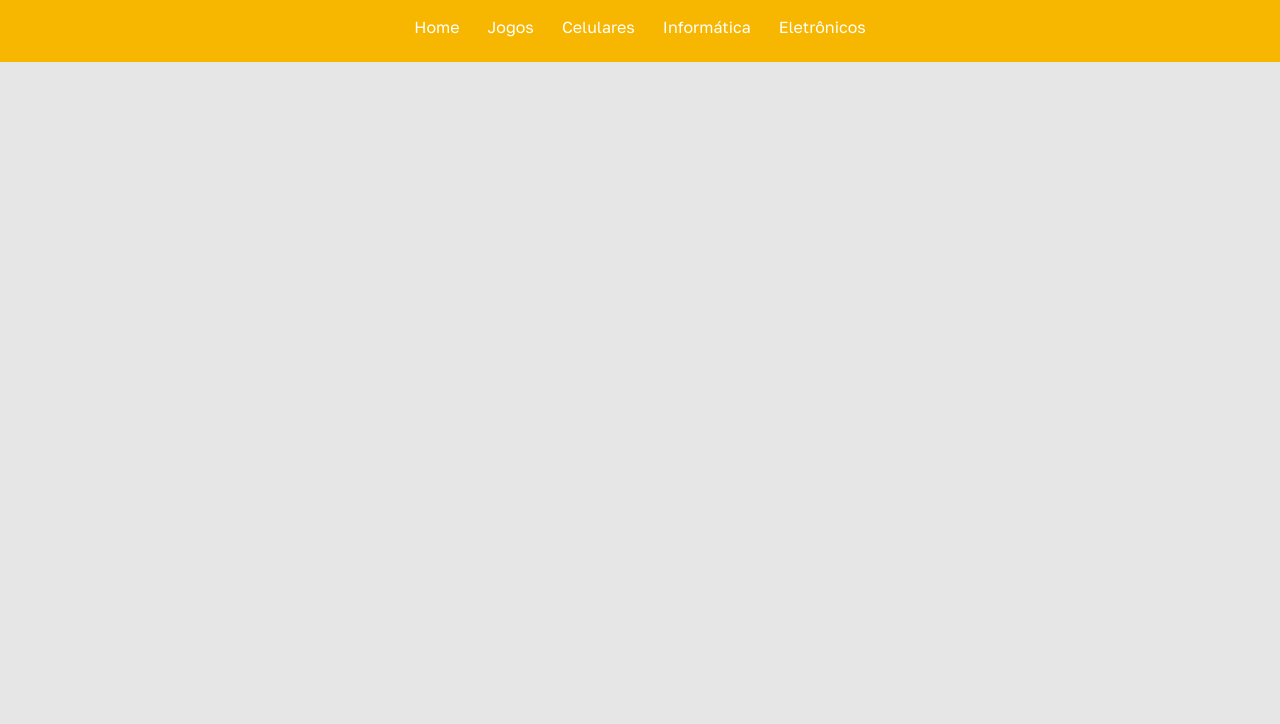
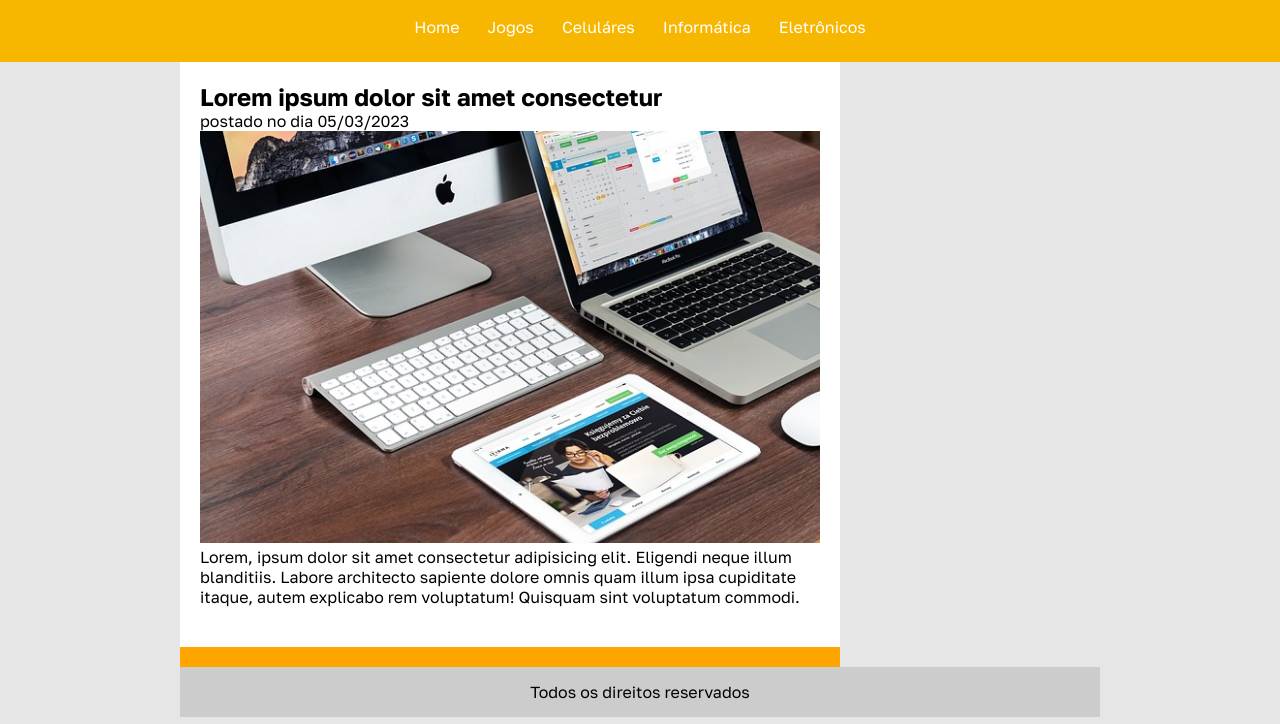
Before and after one commit to KaikeRochaDev/TecBlog, a plain HTML site: page index.html in a window 1280 px wide. Shown: the part 76-800 px from the top of the page. Drawn offline with Linux system fonts and the light colour scheme.

Commit message:
Part 2 of the TecBlog project

```diff
--- a/css/estilo.css
+++ b/css/estilo.css
@@ -21,6 +21,38 @@ body{
     padding: 10px;
 }
 
+#area-principal{
+    width: 920px;
+    margin: 0 auto;
+}
+
+#area-postagens, #area-lateral{
+    background-color: orange;
+}
+
+#area-postagens{
+    width: 660px;
+    float: left;
+}
+
+#area-lateral{
+    width: 240px;
+    float: right;
+}
+
+.postagem{
+    padding: 20px;
+    margin-bottom: 20px;
+    background-color: white;
+}
+
+#rodape {
+    clear: both;
+    text-align: center;
+    padding: 15px;
+    background-color: #ccc;
+}
+
 /* Formatação menu */
 a{
     text-decoration: none;
@@ -33,6 +65,8 @@ a:link, a:visited {
 a:hover{
     color: #f7b600;
     background-color: #fff;
+    border-radius: 6px;
+    transition: all 300ms ease-in-out;
 }
 
 /* formatações gerais */
--- a/index.html
+++ b/index.html
@@ -20,10 +20,32 @@
         <div id="area-menu">
             <a href="index.html">Home</a>
             <a href="jogos.html">Jogos</a>
-            <a href="celulares.html">Celulares</a>
+            <a href="celulares.html">Celuláres</a>
             <a href="informatica.html">Informática</a>
             <a href="eletronicos.html">Eletrônicos</a>
         </div>
     </div>
+
+    <div id="area-principal">
+        <div id="area-postagens">
+            <div class="postagem">
+                <h2>Lorem ipsum dolor sit amet consectetur</h2>
+                <span>postado no dia 05/03/2023</span>
+                <img width="620px" src="imgs/imagem2.jpg" alt="">
+                <p>
+                    Lorem, ipsum dolor sit amet consectetur adipisicing elit. Eligendi neque illum blanditiis. Labore architecto sapiente dolore omnis quam illum ipsa cupiditate itaque, autem explicabo rem voluptatum! Quisquam sint voluptatum commodi.
+                </p>
+                <a href="">Leia mais</a>
+            </div>
+        </div>
+        <div id="area-lateral">
+
+        </div>
+
+        <div id="rodape">
+            Todos os direitos reservados
+        </div>
+
+    </div>
 </body>
 </html>
```
